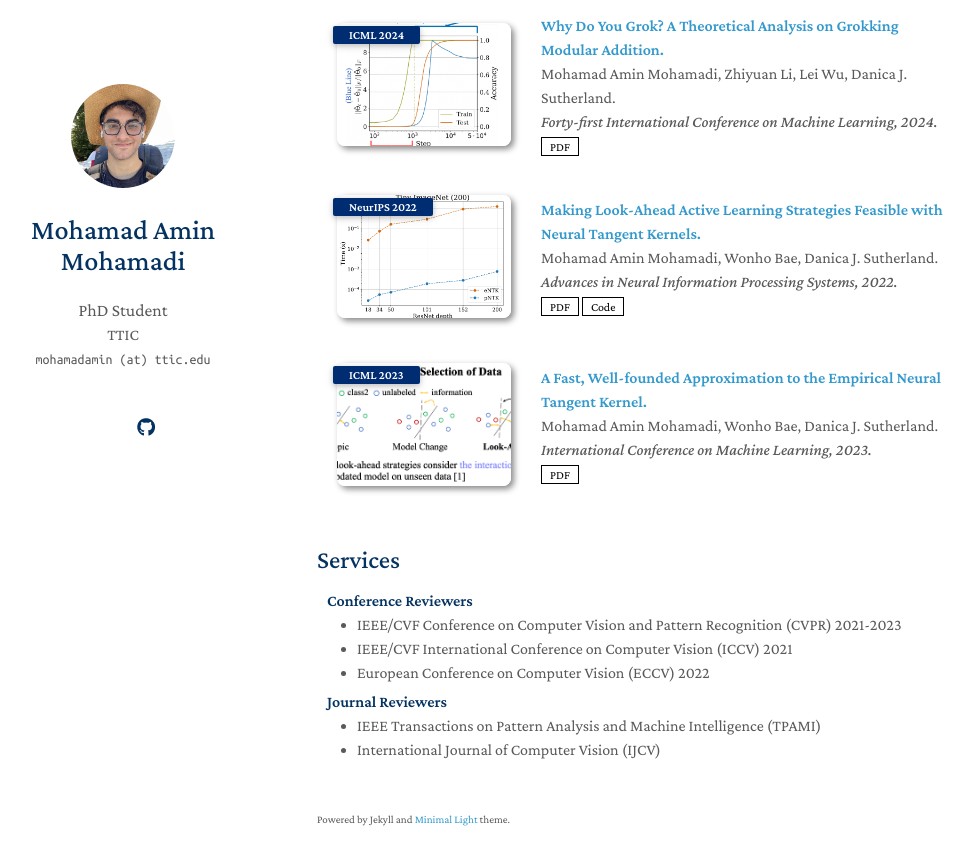
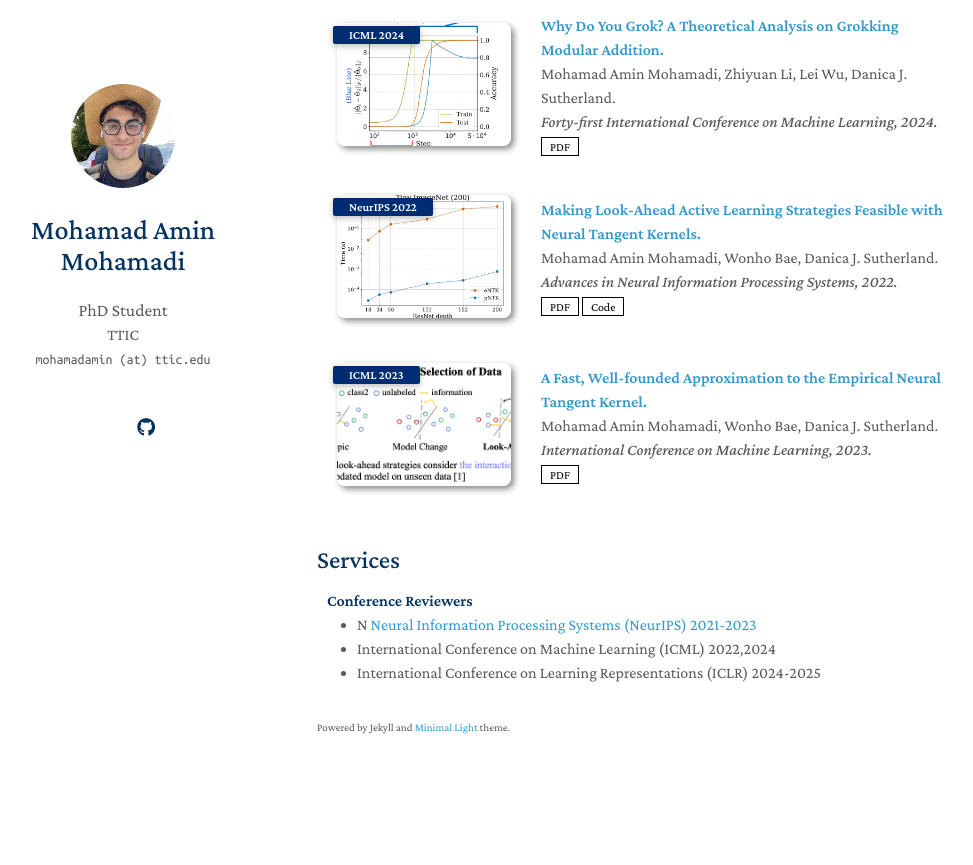
Before and after one commit to mohamad-amin/mohamad-amin.github.io, a Jekyll site: the page built from index.md, in a window 1280 px wide and 900 px high, scrolled down 658 px. Shown: the top 865 px of the window, without its empty margins (153-1126 px from the left). Built offline with Jekyll 4.4.1, drawn with Linux system fonts in a browser that asks for light colours; a style sheet for code colours, icons or effects is not loaded; our own code applies the rules of GitHub Pages for plain Markdown files; after the commit the page ends 1466 px from its top, so only the background shows below that.

Commit message:
Update services.md

```diff
--- a/_includes/services.md
+++ b/_includes/services.md
@@ -3,14 +3,7 @@
 <h4 style="margin:0 10px 0;">Conference Reviewers</h4>
 
 <ul style="margin:0 0 5px;">
-  <li><a href="http://cvpr2023.thecvf.com/"><autocolor>IEEE/CVF Conference on Computer Vision and Pattern Recognition (CVPR) 2021-2023</autocolor></a></li>
-  <li><a href="http://iccv2021.thecvf.com/"><autocolor>IEEE/CVF International Conference on Computer Vision (ICCV) 2021</autocolor></a></li>
-  <li><a href="https://eccv2022.ecva.net/"><autocolor>European Conference on Computer Vision (ECCV) 2022</autocolor></a></li>
+  <li><a href="https://neurips.cc/"><autocolor>N</autocolor> Neural Information Processing Systems (NeurIPS) 2021-2023</a></li>
+  <li><a href="http://icml.cc/"><autocolor>International Conference on Machine Learning (ICML) 2022,2024</autocolor></a></li>
+  <li><a href="https://eccv2022.ecva.net/"><autocolor>International Conference on Learning Representations (ICLR) 2024-2025</autocolor></a></li>
 </ul>
-
-<h4 style="margin:0 10px 0;">Journal Reviewers</h4>
-
-<ul style="margin:0 0 20px;">
-  <li><a href="https://www.computer.org/csdl/journal/tp"><autocolor>IEEE Transactions on Pattern Analysis and Machine Intelligence (TPAMI)</autocolor></a></li>
-  <li><a href="https://www.springer.com/journal/11263"><autocolor>International Journal of Computer Vision (IJCV)</autocolor></a></li>
-</ul>
```
